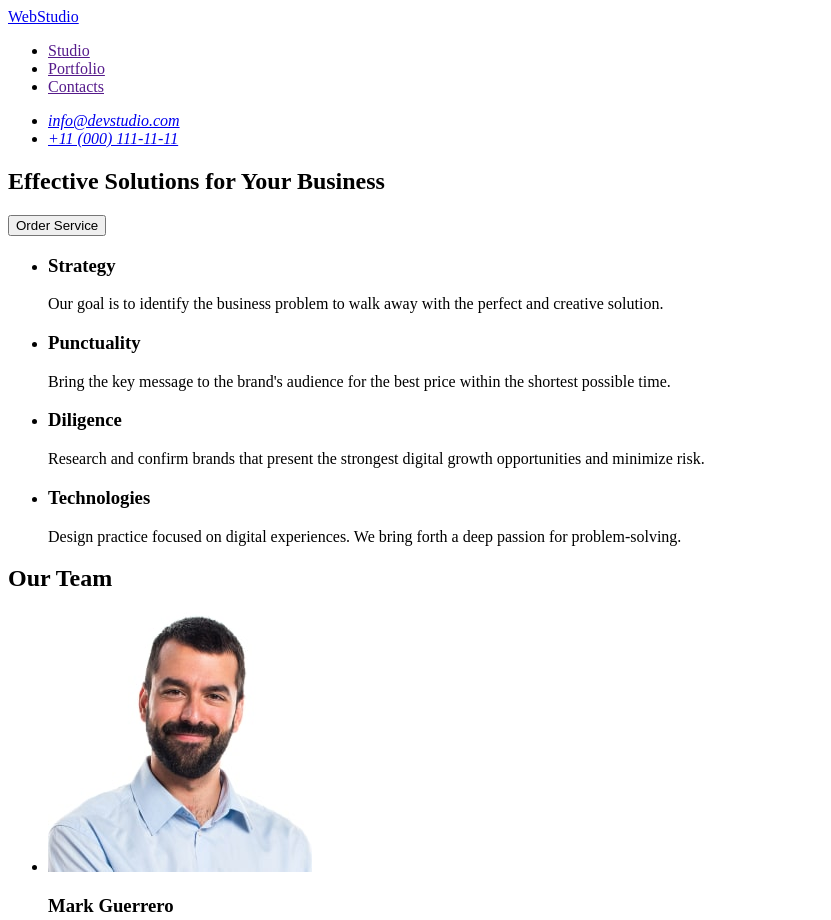
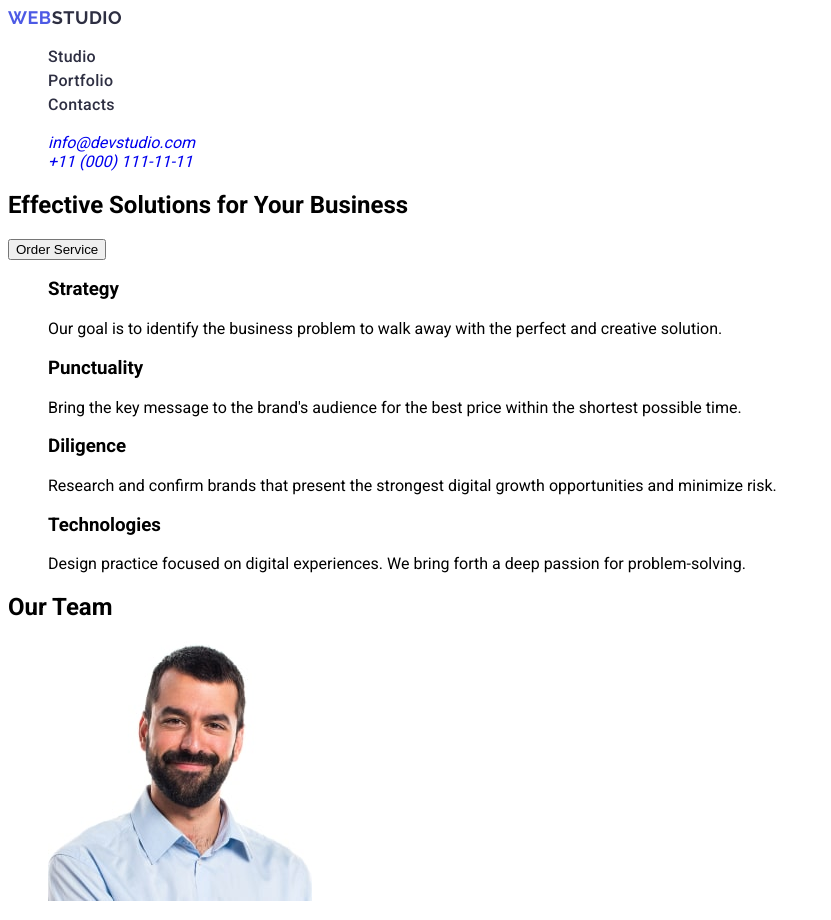
Before and after one commit to tase4ka112/goit-markup-hw-02, a plain HTML site: page index.html in a window 1280 px wide. Shown: the top 920 px of the page, without its empty margins (0-831 px from the left). Drawn offline with Linux system fonts and the light colour scheme.

Commit message:
html css start 4

```diff
--- a/css/# styles.css
+++ b/css/styles.css
@@ -2,8 +2,16 @@ body {
     font-family: 'Roboto', sans-serif;
 }
 
+a {
+    text-decoration: none;
+}
+
+ul {
+    list-style: none;
+}
+
 .header-logo {
-    color: #2e2f42;
+    color: #2E2F42;
     font-family: 'Raleway', sans-serif;
     font-size: 18px;
     font-weight: 700;
@@ -12,7 +20,12 @@ body {
     text-transform: uppercase;
 }
 
+.header-logo-color {
+    color: #4D5AE5;
+}
+
 .header-menu-link {
+    color: #2E2F42;
     font-size: 16px;
     font-weight: 500;
     line-height: 1.5;
--- a/index.html
+++ b/index.html
@@ -10,12 +10,14 @@
       rel="stylesheet"
     />
     <title>WebStudio</title>
-    <link rel="stylesheet" href="./css/# styles.css" />
+    <link rel="stylesheet" href="./css/styles.css" />
   </head>
   <body>
     <header class="header">
       <nav class="header-navigation">
-        <a class="header-logo" href="./index.html">WebStudio</a>
+        <a class="header-logo" href="./index.html"
+          ><span class="header-logo-color">Web</span>Studio</a
+        >
         <ul class="header-menu-list">
           <li class="header-menu-item">
             <a href="" class="header-menu-link">Studio</a>
```
